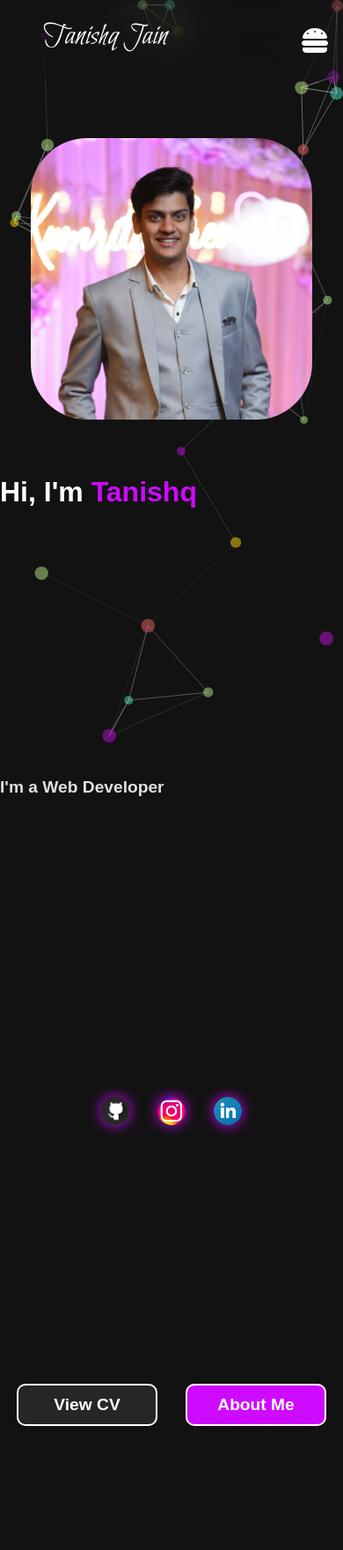
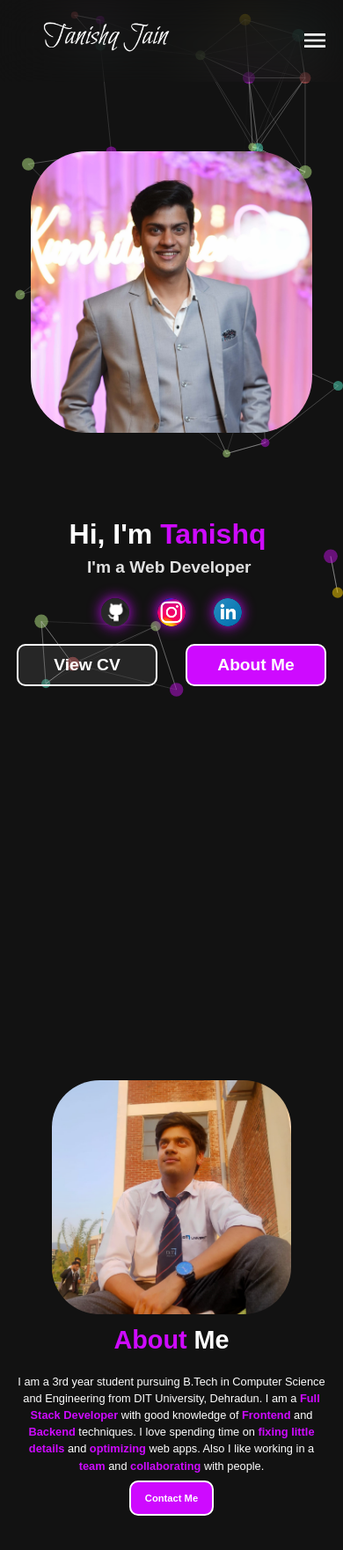
Before and after one commit to tanishqJain16/MyPortfolio, a React (Vite) app: page / in a window 390 px wide. Shown: the top 1762 px of the page at 88% size. Built offline with nearby package versions, Linux system fonts and the light colour scheme.

Commit message:
fixed bugs

```diff
--- a/src/components/AboutMe/AboutMe.css
+++ b/src/components/AboutMe/AboutMe.css
@@ -185,7 +185,7 @@
     }
 
     .aboutMe>.aboutMeLeft>.fade>.aboutMeLeft__img>img{
-        width: 15rem;
+        width: 19rem;
     }
 
     .aboutMe>.aboutMeRight>.fade>.aboutHeading>h1{
@@ -202,3 +202,27 @@
         font-size: 0.8rem;
     }
 }
+
+@media screen and (max-width: 500px){
+    .aboutMe>.aboutMeRight{
+        width: 90%;
+    }
+
+    .aboutMe>.aboutMeLeft>.fade>.aboutMeLeft__img>img{
+        width: 17rem;
+    }
+
+    .aboutMe>.aboutMeRight>.fade>.aboutHeading>h1{
+        font-size: 1.8rem;
+    }
+
+    .aboutMe>.aboutMeRight>.fade>.aboutMeRight__content>p{
+        font-size: 0.8rem;
+    }
+
+    .aboutMe>.aboutMeRight>.fade>.aboutMeRight__content>button{
+        width: 6rem;
+        height: 2.5rem;
+        font-size: 0.7rem;
+    }
+}
--- a/src/components/AboutMe/AboutMe.jsx
+++ b/src/components/AboutMe/AboutMe.jsx
@@ -11,14 +11,14 @@ function AboutMe() {
     return (
         <div className="aboutMe">
             <div className="aboutMeLeft">
-                <Fade className="fade" duration={2000} triggerOnce={true} delay={500}>
+                <Fade className="fade" duration={2000} triggerOnce={true} delay={500} cascade>
                     <div className="aboutMeLeft__img">
                         <img src={aboutImg} alt="aboutme-img" />
                     </div>
                 </Fade>
             </div>
             <div className="aboutMeRight">
-                <Fade className="fade" duration={2000} triggerOnce={true} delay={1000}>
+                <Fade className="fade" duration={2000} triggerOnce={true} delay={1000} cascade>
                     <div className="aboutHeading">
                         <h1><span>About</span> Me</h1>
                     </div>
--- a/src/components/Navbar/Navbar.css
+++ b/src/components/Navbar/Navbar.css
@@ -25,7 +25,11 @@
     padding: 1rem;
 }
 
-.navbar>.navbar-list>i {
+.navbar>.navbar-list>.menu {
+    display: none;
+}
+
+.navbar>.navbar-list>.cross {
     display: none;
 }
 
--- a/src/components/Navbar/Navbar.jsx
+++ b/src/components/Navbar/Navbar.jsx
@@ -2,6 +2,8 @@ import "./Navbar.css"
 import logo from "../../assets/MyName.png"
 import { Link, useLocation } from "react-router-dom"
 import { useState } from "react";
+import MenuIcon from '@material-ui/icons/Menu';
+import CloseIcon from '@material-ui/icons/Close';
 
 function Navbar() {
     let location = useLocation();
@@ -17,7 +19,7 @@ function Navbar() {
                 <img src={logo} alt="logo" />
             </div>
             <div  className={`${menuClosed?"navbar-list":"navbar-list-open"}`}>
-            <i className="fa-solid fa-xmark cross" style={{color: "#ffffff;"}} onClick={toggleMenu}></i>
+            <CloseIcon className="cross" onClick={toggleMenu}/>
                 <ul>
                     <li onClick={()=>{setMenuClosed(true)}}><Link className={`${location.pathname==="/"?"active":""}`} to="/">Home</Link></li>
                     {/* <li onClick={()=>{setMenuClosed(true)}}><Link className={`${location.pathname==="/about"?"active":""}`} to="/about">About</Link></li> */}
@@ -26,7 +28,7 @@ function Navbar() {
                     <li onClick={()=>{setMenuClosed(true)}}><Link className={`${location.pathname==="/experience"?"active":""}`} to="/experience">Experience</Link></li>
                     <li onClick={()=>{setMenuClosed(true)}}><Link className={`${location.pathname==="/contact"?"active":""}`} to="/contact">Contact</Link></li>
                 </ul>
-                <i className="fa fa-burger fa-xl menu" style={{color: "#ffffff;",margin:"1rem"}} onClick={toggleMenu}></i>
+                <MenuIcon className="menu" onClick={toggleMenu}/>
             </div>
         </div>
     )
--- a/src/pages/Home/Home.css
+++ b/src/pages/Home/Home.css
@@ -140,13 +140,13 @@
         flex-direction: column-reverse;
     }
 
-    .home>.homeLanding>.home-left>.fade {
+    .home>.homeLanding>.home-left {
         width: 100vw;
         height: 50vh;
         margin-top: -9vh;
     }
 
-    .home>.homeLanding>.home-right>.fade {
+    .home>.homeLanding>.home-right{
         width: 100vw;
         height: 50vh;
         margin-bottom: 0;
@@ -192,7 +192,7 @@
         width: 18rem;
     }
 
-    .home>.homeLanding>.home-left>.fade {
+    .home>.homeLanding>.home-left {
         margin-top: -9vh;
     }
 
@@ -203,4 +203,11 @@
     .home>.homeLanding>.home-left>.fade>h2 {
         font-size: 1rem;
     }
+
+    .home>.homeLanding>.home-left>.fade>.homeButtons>button {
+        width: 8rem;
+        height: 2.5rem;
+        font-size: 1rem;
+    }
+
 }
--- a/src/pages/Home/Home.jsx
+++ b/src/pages/Home/Home.jsx
@@ -16,7 +16,8 @@ function Home() {
             <Particlejs />
             <div className="homeLanding">
                 <div className="home-left">
-                    <Fade cascade className="fade" duration={2000} triggerOnce={true}><h1>{`Hi, I'm`}  <TypeAnimation
+                    <Fade cascade className="fade" duration={2000} triggerOnce={true}>
+                        <h1>{`Hi, I'm`}  <TypeAnimation
                             className="home-left__name--color"
                             sequence={[1000,
                                 'Tanishq',
```
Lines whose indentation alone changed are shown as unchanged.
